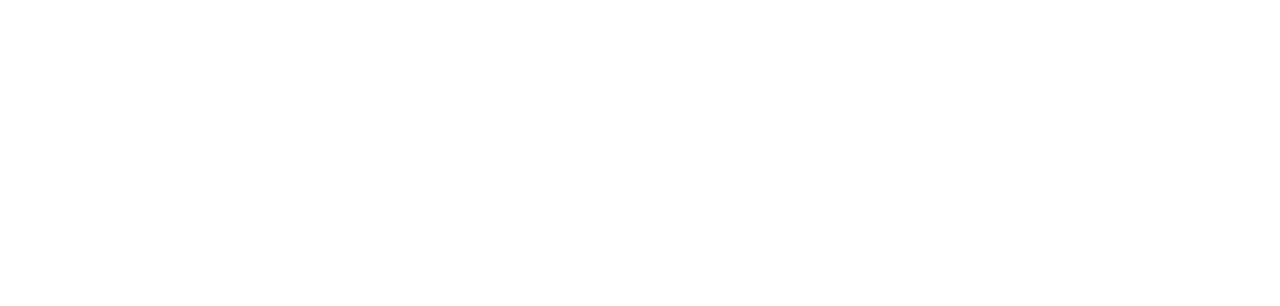
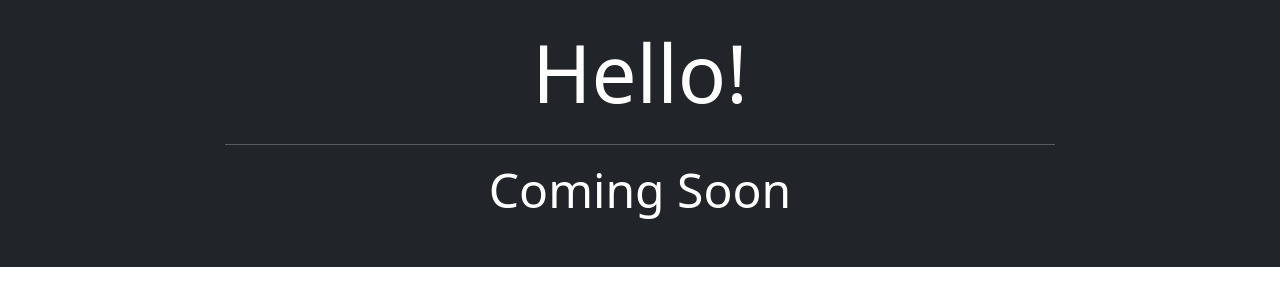
Before and after one commit to dmbartender91/joeegan.dev, a React (Create React App) app: page /#/home in a window 1280 px wide. Before the commit this address had no page. Shown: the top 306 px of the page. Built offline with nearby package versions, Linux system fonts and the light colour scheme.

Commit message:
Building again after lotsa issues

```diff
--- a/src/App.js
+++ b/src/App.js
@@ -1,18 +1,12 @@
-
 import './App.css';
-
 import { HashRouter, Route, Routes } from 'react-router-dom';
-import Home from './comps/Home/Home';
+import Home from "./components/Home/Home";
 
 function App() {
-
-
   return (
     <HashRouter>
       <Routes>
-        <Route path="/" element={Home}>
-
-        </Route>
+        <Route path="/home" Component={Home}/>
       </Routes>
     </HashRouter>
 
--- /dev/null
+++ b/src/components/Home/Home.jsx
@@ -0,0 +1,29 @@
+import React, { FC } from 'react';
+import 'bootstrap/dist/css/bootstrap.min.css';
+import { useState, useEffect } from 'react';
+
+const Home = () => {
+  return (
+    <div className='App full-height'>
+      <div className='container-fluid bg-dark'>
+          <div className='row'>
+            <div className='col-md-2'></div>
+            <div className="col-md-8 ">
+                <div className='my-4 display-1 text-center'>
+                  Hello!
+
+                </div>
+                <hr/>
+                <div className='mt-3 display-5 text-center pb-5'>
+                  Coming Soon
+
+              </div>
+            </div>
+            <div className='col-md-2'></div>
+          </div>
+        </div>
+    </div>
+    )
+};
+
+export default Home;
--- a/src/comps/Home/Home.tsx
+++ /dev/null
@@ -1,42 +0,0 @@
-import React, { FC } from 'react';
-import { HomeWrapper } from './Home.styled';
-import 'bootstrap/dist/css/bootstrap.min.css';
-import { useState, useEffect } from 'react';
-
-interface HomeProps {}
-
-const Home: FC<HomeProps> = () => {
-const useEffect = () => {
-
-}
-
-return (
-<HomeWrapper>
-   <div className='App full-height'>
-     <div className='container-fluid bg-dark'>
-         <div className='row'>
-           <div className='col-md-2'></div>
-           <div className="col-md-8 ">
-               <div className='my-4 display-1 text-center'>
-                 Hello!
-
-               </div>
-               <hr/>
-               <div className='mt-3 display-5 text-center pb-5'>
-                 Coming Soon
-
-             </div>
-           </div>
-           <div className='col-md-2'></div>
-         </div>
-       </div>
-   </div>
-</HomeWrapper>
-
-   )
-
-}
-
-
-
-export default Home;
```
Also changed, not shown: src/components/Home/Home.styled.js (renamed from src/comps/Home/Home.styled.ts), 1 other file (tests, documents, lock files or other folders).
